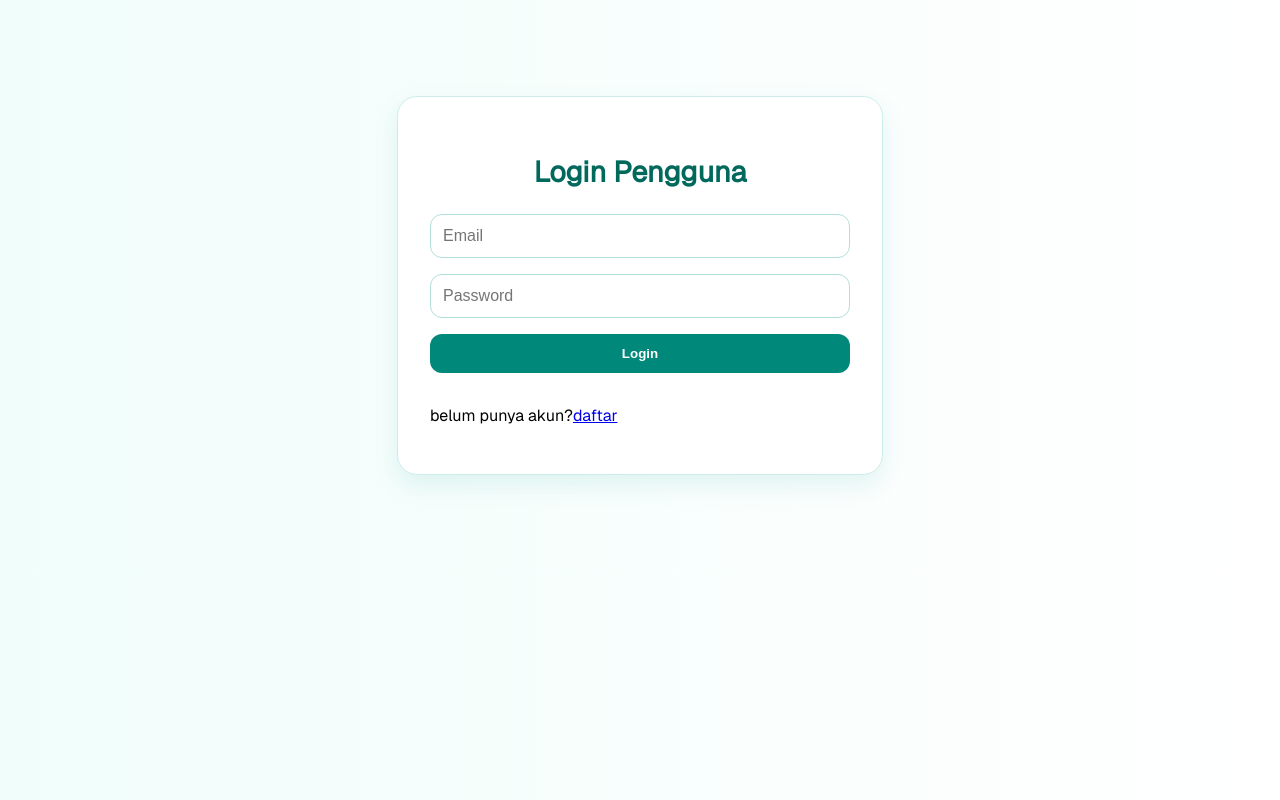
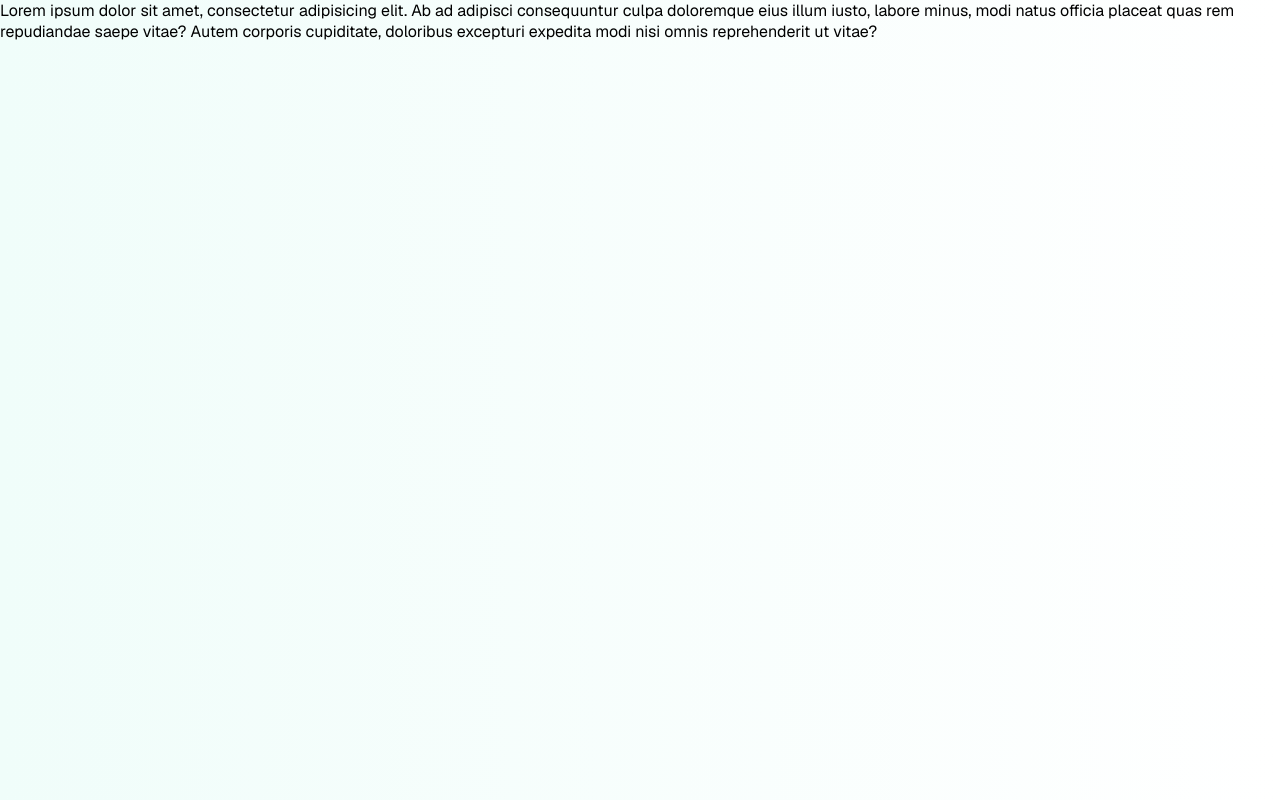
Before and after one commit to iyoung3/captone-project, a React (Create React App) app: page / in a window 1280 px wide. Built offline with nearby package versions, Linux system fonts and the light colour scheme.

Commit message:
chore: select role page

```diff
--- a/src/App.js
+++ b/src/App.js
@@ -10,13 +10,16 @@ import ConsultationRequestsPage from './pages/ConsultationRequestsPage';
 import ReferralPage from './pages/ReferralPage';
 import UserChatPage from "./pages/user/UserChatPage";
 import DoctorChatPage from "./pages/doctor/DoctorChatPage";
+import SelectRolePage from "./pages/SelectRolePage";
 
 function App() {
   return (
     <Router>
       <Routes>
+        {/* Landing Page */}
+        <Route path="/" element={<SelectRolePage />} />
         {/* user */}
-        <Route path="/" element={<UserLoginPage />} />
+        <Route path="/user/login" element={<UserLoginPage />} />
         <Route path="/user/register" element={<UserRegisterPage />} />
         <Route path="/user/home" element={<UserHomePage />} />
 
--- /dev/null
+++ b/src/pages/SelectRolePage.js
@@ -0,0 +1,5 @@
+const SelectRolePage = () => {
+    return <>Lorem ipsum dolor sit amet, consectetur adipisicing elit. Ab ad adipisci consequuntur culpa doloremque eius illum iusto, labore minus, modi natus officia placeat quas rem repudiandae saepe vitae? Autem corporis cupiditate, doloribus excepturi expedita modi nisi omnis reprehenderit ut vitae?</>
+}
+
+export default SelectRolePage;
```
